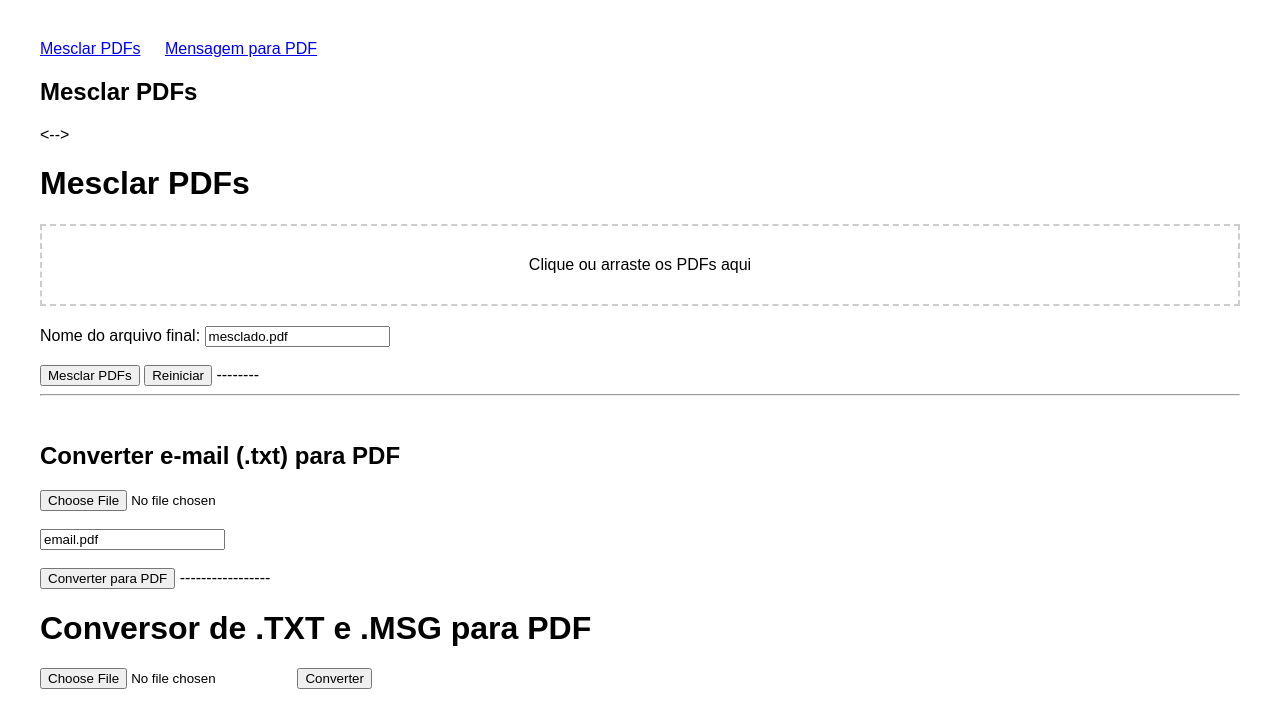
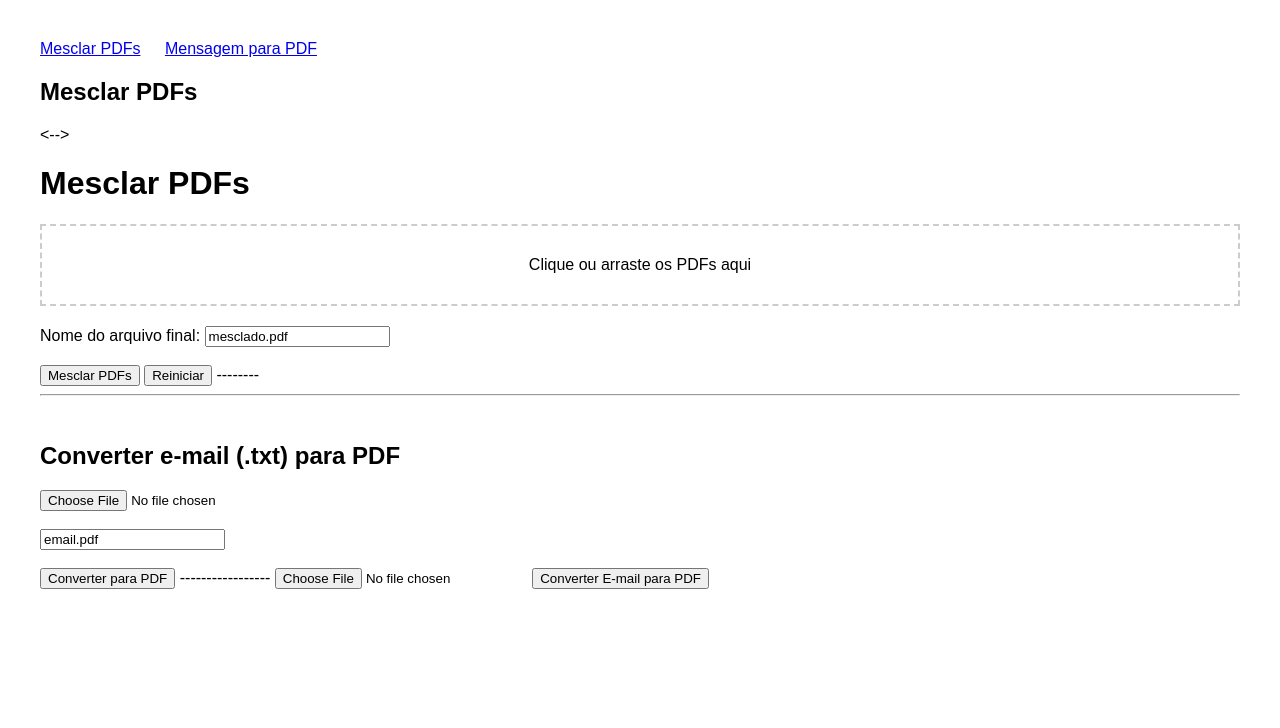
Before and after one commit to JoaoVitorAlbuquerque/pdf-merger-fe, a plain HTML site: page merge.html in a window 1280 px wide. Drawn offline with Linux system fonts and the light colour scheme.

Commit message:
Update merge.html
Eml to pdf

```diff
--- a/merge.html
+++ b/merge.html
@@ -271,89 +271,62 @@
 </script>
 -----------------
 
-<!DOCTYPE html>
-<html lang="pt-BR">
-<head>
-  <meta charset="UTF-8" />
-  <title>Conversor de Arquivos para PDF</title>
-</head>
-<body>
-  <h1>Conversor de .TXT e .MSG para PDF</h1>
-  <input type="file" id="fileInput" accept=".txt,.msg" />
-  <button onclick="converterParaPDF()">Converter</button>
+<input type="file" id="emlInput" accept=".eml" />
+<button onclick="convertEmlToPdf()">Converter E-mail para PDF</button>
+<div id="emlPreview"></div>
 
-  <!-- Bibliotecas necessárias -->
-  <script src="https://cdn.jsdelivr.net/npm/pdf-lib/dist/pdf-lib.min.js"></script>
-  <script src="https://cdn.jsdelivr.net/npm/@kenjiuno/msgreader@1.0.6/dist/msgreader.min.js"></script>
 
+
+<script src="https://cdnjs.cloudflare.com/ajax/libs/pdf-lib/1.17.1/pdf-lib.min.js"></script>
 <script>
-    async function converterParaPDF() {
-      const fileInput = document.getElementById('fileInput');
-      const file = fileInput.files[0];
+  async function convertEmlToPdf() {
+    const input = document.getElementById("emlInput");
+    const file = input.files[0];
 
     if (!file) {
-        alert('Selecione um arquivo .txt ou .msg');
+      alert("Selecione um arquivo .eml");
       return;
     }
 
-      const fileName = file.name;
-      const fileExtension = fileName.split('.').pop().toLowerCase();
+    const reader = new FileReader();
+    reader.onload = async function (e) {
+      const emlContent = e.target.result;
+      const parser = new DOMParser();
+      const html = emlContent.replace(/\r\n/g, "<br>");
 
-      const { PDFDocument, StandardFonts, rgb } = PDFLib;
-      const pdfDoc = await PDFDocument.create();
-      const page = pdfDoc.addPage([600, 800]);
-      const font = await pdfDoc.embedFont(StandardFonts.Helvetica);
+      const pdfDoc = await PDFLib.PDFDocument.create();
+      const page = pdfDoc.addPage();
+      const { width, height } = page.getSize();
       const fontSize = 12;
-      let y = 750;
 
-      const drawText = (text) => {
-        const lines = text.split('\n');
-        for (const line of lines) {
-          page.drawText(line, {
-            x: 50,
+      const textLines = html.split("<br>");
+      let y = height - fontSize * 2;
+
+      for (const line of textLines) {
+        if (y < 0) break;
+        page.drawText(line.replace(/<[^>]*>/g, ""), {
+          x: 20,
           y,
           size: fontSize,
-            font,
-            color: rgb(0, 0, 0),
         });
-          y -= fontSize + 4;
-          if (y < 50) {
-            y = 750;
-            page = pdfDoc.addPage([600, 800]);
-          }
-        }
-      };
-
-      if (fileExtension === 'txt') {
-        const text = await file.text();
-        drawText(text);
-      } else if (fileExtension === 'msg') {
-        const arrayBuffer = await file.arrayBuffer();
-        const reader = new MsgReader(arrayBuffer);
-        const msgData = reader.getFileData();
-
-        const subject = msgData.subject || 'Sem assunto';
-        const sender = msgData.senderEmail || 'Remetente desconhecido';
-        const body = msgData.body || 'Sem conteúdo';
-
-        drawText(`Assunto: ${subject}`);
-        drawText(`Remetente: ${sender}`);
-        drawText('');
-        drawText(body);
-      } else {
-        alert('Formato de arquivo não suportado.');
-        return;
+        y -= fontSize + 2;
       }
 
       const pdfBytes = await pdfDoc.save();
-      const blob = new Blob([pdfBytes], { type: 'application/pdf' });
+
+      const blob = new Blob([pdfBytes], { type: "application/pdf" });
       const url = URL.createObjectURL(blob);
 
-      const link = document.createElement('a');
-      link.href = url;
-      link.download = fileName.replace(/\.(txt|msg)$/, '.pdf');
-      link.click();
+      const preview = document.getElementById("emlPreview");
+      preview.innerHTML = `<iframe src="${url}" width="100%" height="500px"></iframe>`;
+
+      const a = document.createElement("a");
+      a.href = url;
+      a.download = "email_convertido.pdf";
+      a.textContent = "Download do PDF";
+      preview.appendChild(a);
+    };
+
+    reader.readAsText(file);
   }
 </script>
-</body>
-</html>
```
Lines whose indentation alone changed are shown as unchanged.
